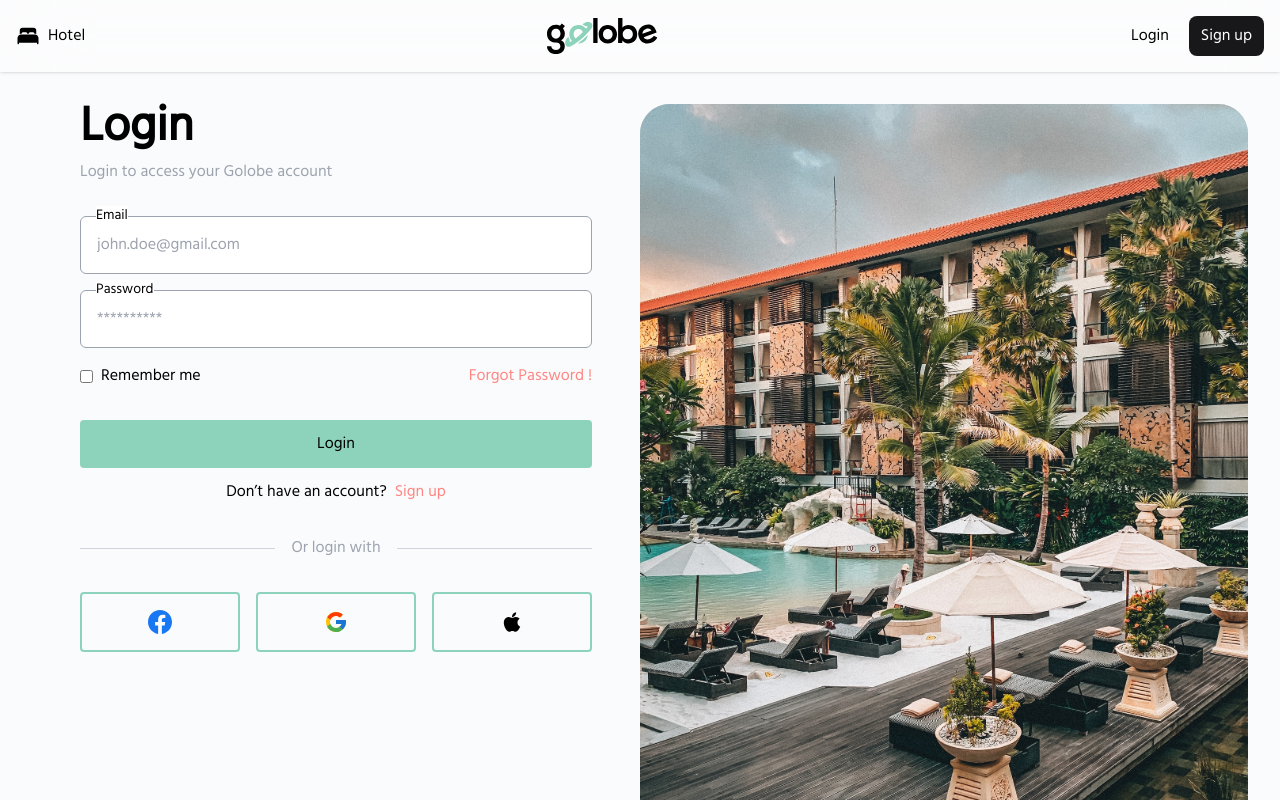
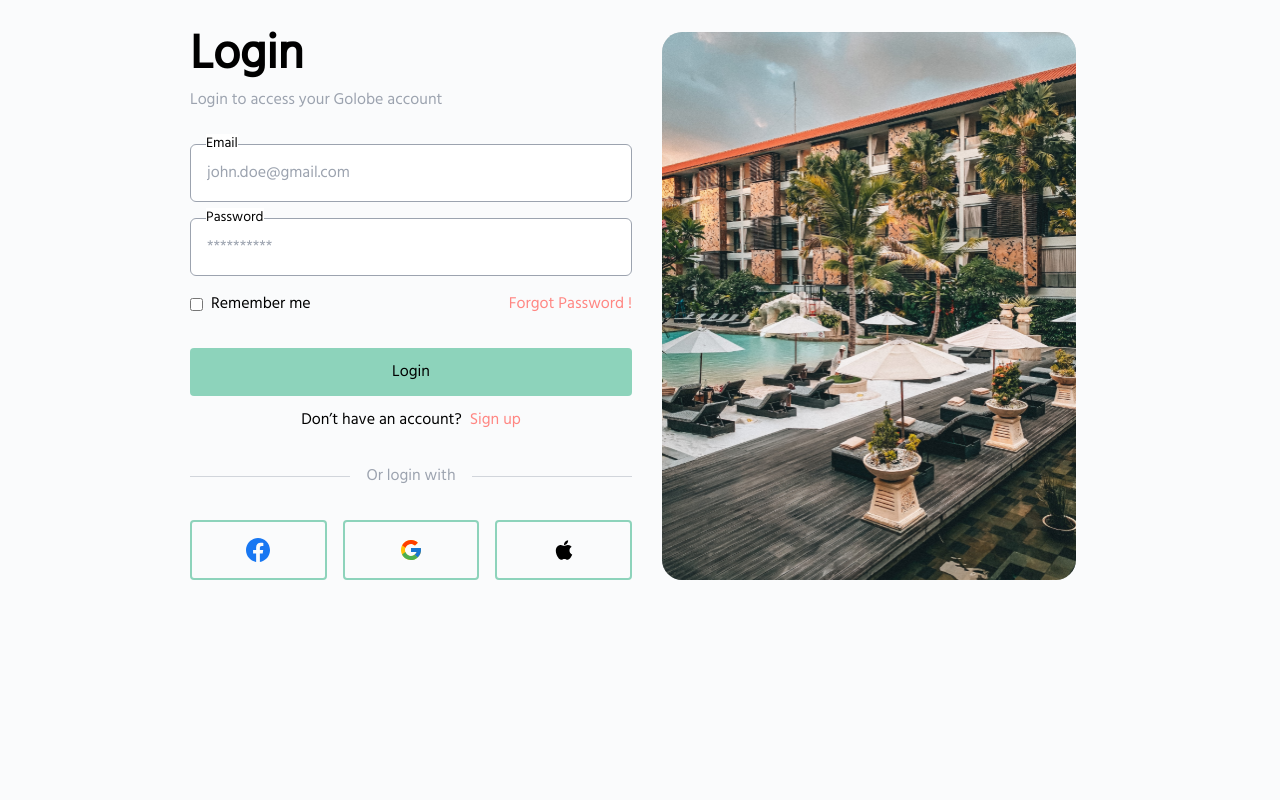
Before and after one commit to mahdibashirione/Teravel, a React (Vite) app: page /login in a window 1280 px wide. Shown: the top 800 px of the page. Built offline with nearby package versions, Linux system fonts and the light colour scheme.

Commit message:
fixed style login page

```diff
--- a/src/Components/Header.jsx
+++ b/src/Components/Header.jsx
@@ -62,14 +62,14 @@
           </svg>
         </Link>
         <div className="flex text-sm md:text-base items-center gap-2">
-          <Link to="/login" className="hidden md:block rounded-lg py-2 px-3">
-            Login
+          <Link to="/signup" className="hidden md:block rounded-lg py-2 px-3">
+            Sign Up
           </Link>
           <Link
-            to="/register"
-            className="rounded-lg bg-zinc-900 text-white py-2 px-3"
+            to="/login"
+            className="rounded-lg bg-zinc-900 text-white py-2 px-4"
           >
-            Sign up
+            Login
           </Link>
         </div>
       </div>
--- /dev/null
+++ b/src/Hooks/useOutsideClick.js
@@ -0,0 +1,22 @@
+import { useEffect } from "react";
+
+function useOutsideClick(ref, cb, exceptionId) {
+  useEffect(() => {
+    function handleOutside(e) {
+      if (
+        ref.current &&
+        !ref.current.contains(e.target) &&
+        e.target.id !== exceptionId
+      ) {
+        cb();
+      }
+    }
+    document.addEventListener("mousedown", handleOutside);
+
+    return () => {
+      document.removeEventListener("mousedown", handleOutside);
+    };
+  }, [ref, cb]);
+}
+
+export default useOutsideClick;
--- a/src/layout/Layout.jsx
+++ b/src/layout/Layout.jsx
@@ -1,12 +1,17 @@
+import { useLocation } from "react-router-dom";
 import Footer from "../Components/Footer";
 import Header from "../Components/Header";
 
 const Layout = ({ children }) => {
+  const { pathname } = useLocation();
+
   return (
     <>
-      <Header />
-      <main className="p-4 pt-[88px]">{children}</main>
-      <Footer />
+      {pathname !== "/login" && <Header />}
+      <main className={`p-4 ${pathname !== "/login" && "pt-[88px]"}`}>
+        {children}
+      </main>
+      {pathname !== "/login" && <Footer />}
     </>
   );
 };
--- a/src/page/register/Login.jsx
+++ b/src/page/register/Login.jsx
@@ -1,11 +1,30 @@
 import { Link } from "react-router-dom";
 import Input from "../../Components/common/Input";
+import { useEffect, useRef, useState } from "react";
+import { motion } from "framer-motion";
 
 const Login = () => {
+  const forms = useRef();
+  const [heightForms, setHeightForms] = useState(255);
+
+  useEffect(() => {
+    window.scrollTo({ top: 0 });
+    setHeightForms(forms.current.clientHeight);
+    document.addEventListener("resize", () => {
+      setHeightForms(forms.current.clientHeight);
+    });
+  }, []);
+
   return (
     <section className="p-4">
-      <div className="container grid grid-cols-1 md:grid-cols-2">
-        <div className="col-span-1 flex flex-col items-start">
+      <div className="container grid grid-cols-1 md:grid-cols-2 gap-4 max-w-[900px]">
+        <motion.div
+          initial={{ x: -100 }}
+          animate={{ x: 0 }}
+          transition={{ duration: 0.4 }}
+          ref={forms}
+          className="col-span-1 flex flex-col items-start"
+        >
           <div className="w-full max-w-[512px] mx-auto">
             <div>
               <h2 className="font-bold text-3xl lg:text-4xl xl:text-5xl">
@@ -120,10 +139,21 @@
               </Link>
             </div>
           </div>
-        </div>
-        <div className="col-span-1 hidden md:block">
-          <img src="/image/register.svg" loading="lazy" alt="" />
-        </div>
+        </motion.div>
+        <motion.div
+          initial={{ x: 100 }}
+          animate={{ x: 0 }}
+          transition={{ duration: 0.4 }}
+          style={{ height: heightForms }}
+          className="col-span-1 hidden md:block rounded-2xl overflow-hidden"
+        >
+          <img
+            className="mx-auto h-full object-cover"
+            src="/image/register.svg"
+            loading="lazy"
+            alt=""
+          />
+        </motion.div>
       </div>
     </section>
   );
```
